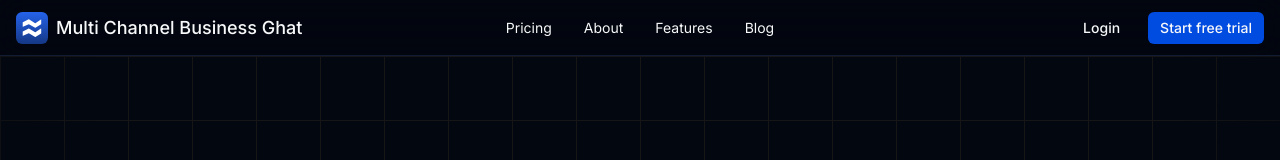
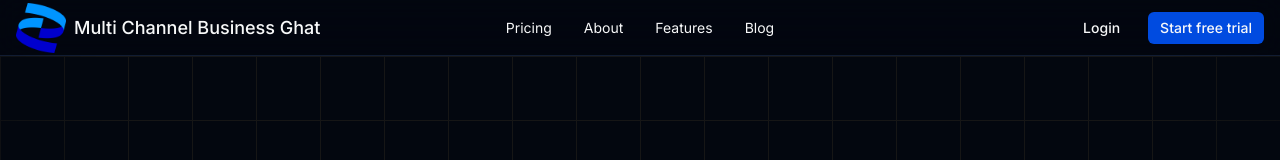
Before and after one commit to spectrecoder/multi-platform-chatbot, a Next.js app in the folder frontend/: page / in a window 1280 px wide. Shown: the top 160 px of the page. Built offline with nearby package versions, Linux system fonts and the light colour scheme; no server answers.

Commit message:
fix : logo

```diff
--- a/frontend/src/app/(marketing)/page.tsx
+++ b/frontend/src/app/(marketing)/page.tsx
@@ -320,11 +320,12 @@ const HomePage = () => {
           <LampContainer>
             <div className="flex flex-col items-center justify-center relative w-full text-center">
               <h2 className="text-4xl lg:text-5xl xl:text-6xl lg:!leading-snug font-semibold mt-8">
-                From Idea to Launch <br /> Faster Than Ever
+                Make informed decisions without constantly monitoring every
+                conversation
               </h2>
               <p className="text-muted-foreground mt-6 max-w-md mx-auto">
-                Build stunning websites with Multi Channel Business Ghat&apos;s
-                intuitive drag-and-drop builder and powerful AI assistant
+                Our solution is designed to be easy to implement and scale
+                according to your business's growth.
               </p>
               <Button variant="white" className="mt-6" asChild>
                 <Link href="/sign-in">
--- a/frontend/src/components/home/navigation/footer.tsx
+++ b/frontend/src/components/home/navigation/footer.tsx
@@ -1,6 +1,8 @@
 import Icons from "@/components/global/icons";
 import { Heart } from "lucide-react";
 import Link from "next/link";
+import logo from "../../../../public/icons/logo.png";
+import Image from "next/image";
 
 const Footer = () => {
   return (
@@ -11,7 +13,13 @@ const Footer = () => {
       <div className="grid gap-8 xl:grid-cols-3 xl:gap-8 w-full">
         <div className="flex flex-col items-start justify-start md:max-w-[200px]">
           <div className="flex items-start">
-            <Icons.logo className="w-7 h-7" />
+            {/* <Icons.logo className="w-7 h-7" /> */}
+            <Image
+              alt="multi channel business chat"
+              height={20}
+              width={20}
+              src={logo}
+            />
           </div>
           <p className="text-muted-foreground mt-4 text-sm text-start">
             {/* Build beautiful, functional websites, without writing code */}
--- a/frontend/src/components/home/navigation/navbar.tsx
+++ b/frontend/src/components/home/navigation/navbar.tsx
@@ -1,8 +1,10 @@
 import { Container, Icons } from "@/components";
+import logo from "../../../../public/icons/logo.png";
 import { buttonVariants } from "@/components/ui/button";
 import { UserButton } from "@clerk/nextjs";
 import { currentUser } from "@clerk/nextjs/server";
 import Link from "next/link";
+import Image from "next/image";
 
 const Navbar = async () => {
   const user = await currentUser();
@@ -13,7 +15,13 @@ const Navbar = async () => {
         <div className="flex items-center justify-between h-full mx-auto md:max-w-screen-xl">
           <div className="flex items-start">
             <Link href="/" className="flex items-center gap-2">
-              <Icons.logo className="w-8 h-8" />
+              {/* <Icons.logo className="w-8 h-8" /> */}
+              <Image
+                alt="multi channel business chat"
+                height={50}
+                width={50}
+                src={logo}
+              />
               <span className="text-lg font-medium">
                 Multi Channel Business Ghat
               </span>
--- a/frontend/src/config/index.ts
+++ b/frontend/src/config/index.ts
@@ -11,8 +11,8 @@ export const SITE_CONFIG: Metadata = {
   icons: {
     icon: [
       {
-        url: "/icons/favicon.ico",
-        href: "/icons/favicon.ico",
+        url: "/icons/logo.png",
+        href: "/icons/logo.png",
       },
     ],
   },
```
Also changed, not shown: frontend/public/icons/letter-o_11157789.png (added), frontend/public/icons/logo.png (added).
